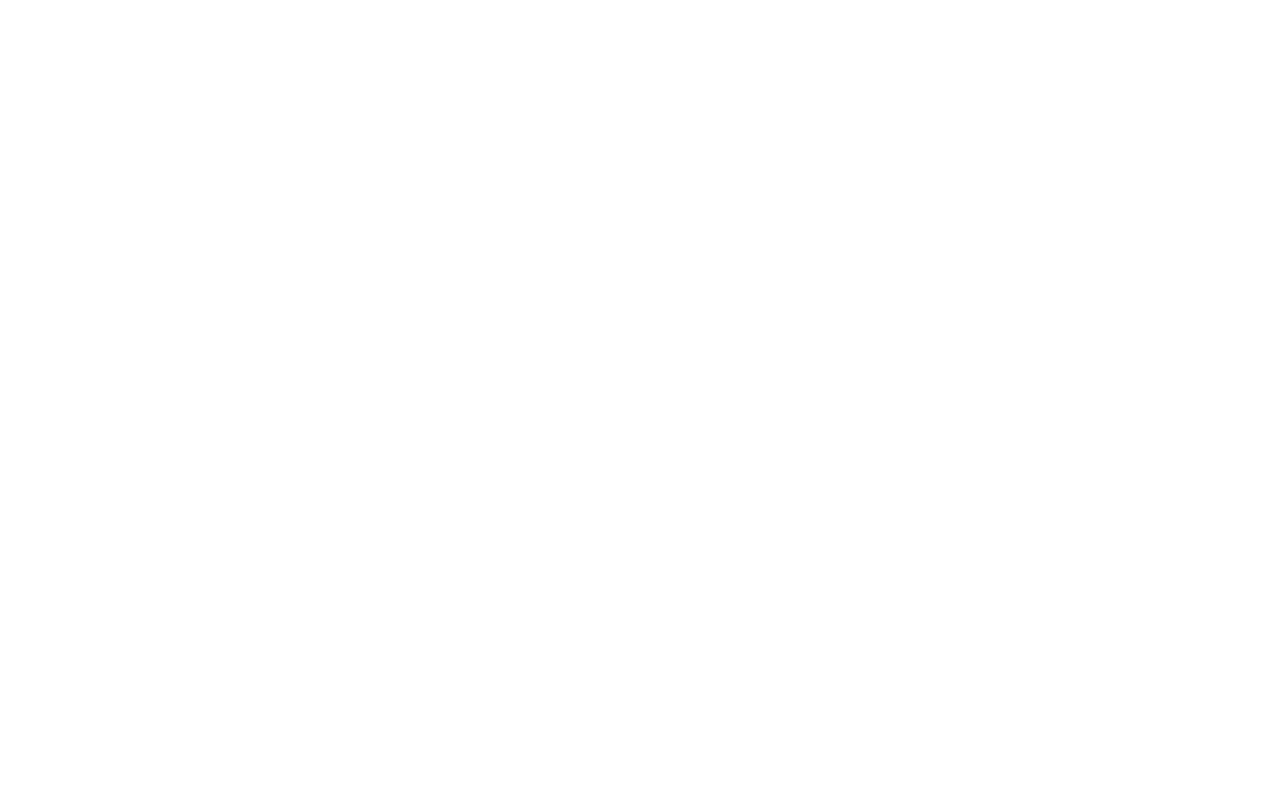
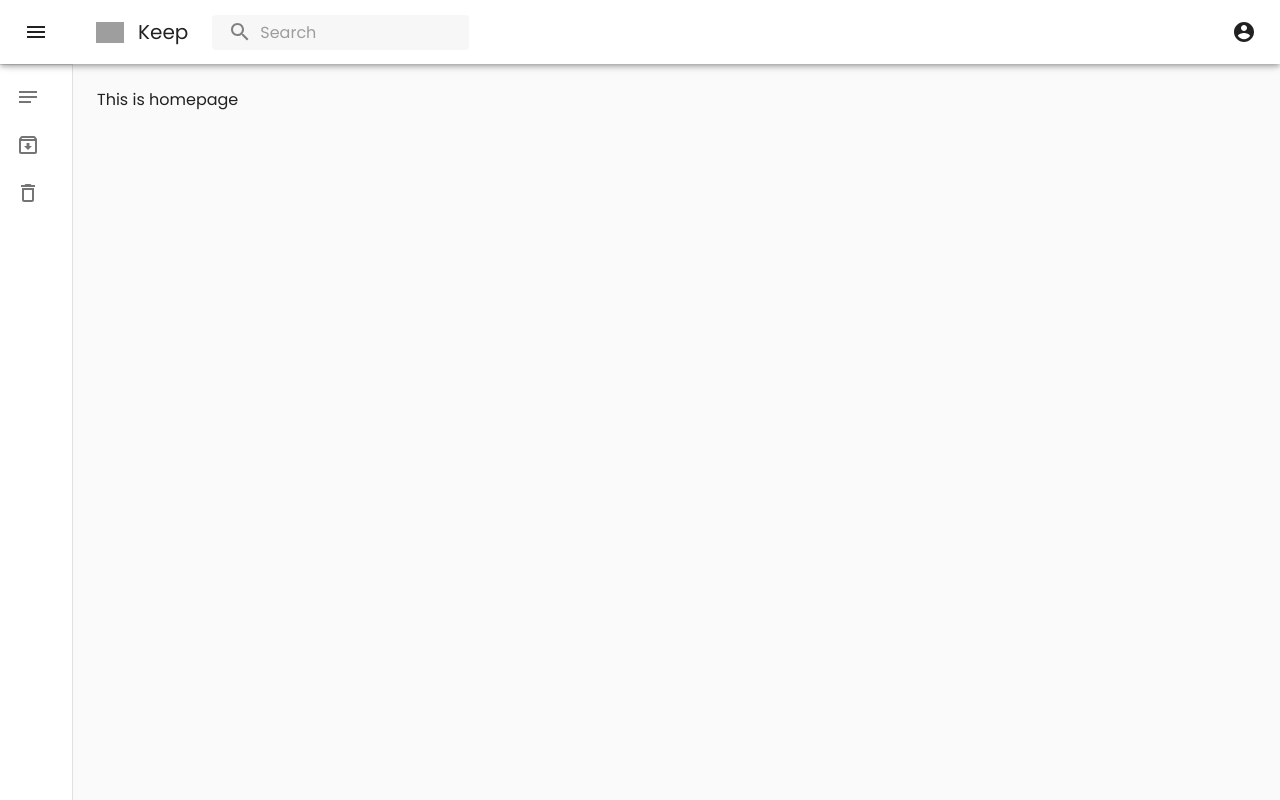
Before and after one commit to seongjinbrian/notecard, a React (Create React App) app: page /home in a window 1280 px wide. Built offline with nearby package versions, Linux system fonts and the light colour scheme; grey boxes are pictures that could not be loaded.

Commit message:
created header with search bar and sidebar with mini icons

```diff
--- a/public/index.html
+++ b/public/index.html
@@ -2,7 +2,10 @@
 <html lang="en">
   <head>
     <meta charset="utf-8" />
-    <link rel="icon" href="%PUBLIC_URL%/favicon.ico" />
+    <link
+      rel="icon"
+      href="https://assets.materialup.com/uploads/ef2f0ee0-6f32-478c-b160-f52a308ee211/preview"
+    />
     <meta name="viewport" content="width=device-width, initial-scale=1" />
     <meta name="theme-color" content="#000000" />
     <meta
@@ -10,6 +13,11 @@
       content="Web site created using create-react-app"
     />
     <link rel="apple-touch-icon" href="%PUBLIC_URL%/logo192.png" />
+    <link rel="preconnect" href="https://fonts.gstatic.com" />
+    <link
+      href="https://fonts.googleapis.com/css2?family=Poppins&display=swap"
+      rel="stylesheet"
+    />
     <!--
       manifest.json provides metadata used when your web app is installed on a
       user's mobile device or desktop. See https://developers.google.com/web/fundamentals/web-app-manifest/
@@ -24,7 +32,7 @@
       work correctly both with client-side routing and a non-root public URL.
       Learn how to configure a non-root public URL by running `npm run build`.
     -->
-    <title>Google keeps</title>
+    <title>Google Keep</title>
   </head>
   <body>
     <noscript>You need to enable JavaScript to run this app.</noscript>
--- a/src/App.tsx
+++ b/src/App.tsx
@@ -2,8 +2,10 @@
 import "./App.css";
 import { BrowserRouter, Route, Switch } from "react-router-dom";
 import { authorization } from "./fb";
-import Loading from "./pages/Loading";
-import Auth from "./components/Auth";
+import Loading from "./components/Loading";
+import Auth from "./pages/Auth";
+import Home from "./pages/Home";
+import Archive from "./pages/Archive";
 function App() {
   return (
     <div>
@@ -11,6 +13,8 @@
         <BrowserRouter>
           <Switch>
             <Route exact path="/" component={Auth} />
+            <Route exact path="/home" component={Home} />
+            <Route exact path="/archive" component={Archive} />
           </Switch>
         </BrowserRouter>
       </Suspense>
--- /dev/null
+++ b/src/components/Header.tsx
@@ -0,0 +1,249 @@
+import React from "react";
+import clsx from "clsx";
+import { fade, makeStyles, useTheme } from "@material-ui/core/styles";
+import Drawer from "@material-ui/core/Drawer";
+import AppBar from "@material-ui/core/AppBar";
+import Toolbar from "@material-ui/core/Toolbar";
+import List from "@material-ui/core/List";
+import CssBaseline from "@material-ui/core/CssBaseline";
+import Typography from "@material-ui/core/Typography";
+import Divider from "@material-ui/core/Divider";
+import IconButton from "@material-ui/core/IconButton";
+import MenuIcon from "@material-ui/icons/Menu";
+import ChevronLeftIcon from "@material-ui/icons/ChevronLeft";
+import ChevronRightIcon from "@material-ui/icons/ChevronRight";
+import ListItem from "@material-ui/core/ListItem";
+import ListItemIcon from "@material-ui/core/ListItemIcon";
+import SearchIcon from "@material-ui/icons/Search";
+import ListItemText from "@material-ui/core/ListItemText";
+import ArchiveOutlinedIcon from "@material-ui/icons/ArchiveOutlined";
+import DeleteOutlinedIcon from "@material-ui/icons/DeleteOutlined";
+import NotesIcon from "@material-ui/icons/Notes";
+import AccountCircle from "@material-ui/icons/AccountCircle";
+import { InputBase } from "@material-ui/core";
+
+const drawerWidth = 240;
+
+const useStyles = makeStyles((theme) => ({
+  appBar: {
+    zIndex: theme.zIndex.drawer + 1,
+    transition: theme.transitions.create(["width", "margin"], {
+      easing: theme.transitions.easing.sharp,
+      duration: theme.transitions.duration.leavingScreen,
+    }),
+  },
+  appBarShift: {
+    marginLeft: drawerWidth,
+    width: `calc(100% - ${drawerWidth}px)`,
+    transition: theme.transitions.create(["width", "margin"], {
+      easing: theme.transitions.easing.sharp,
+      duration: theme.transitions.duration.enteringScreen,
+    }),
+  },
+  menuButton: {
+    marginRight: 36,
+  },
+  hide: {
+    display: "none",
+  },
+  drawer: {
+    width: drawerWidth,
+    flexShrink: 0,
+    whiteSpace: "nowrap",
+  },
+  drawerOpen: {
+    width: drawerWidth,
+    transition: theme.transitions.create("width", {
+      easing: theme.transitions.easing.sharp,
+      duration: theme.transitions.duration.enteringScreen,
+    }),
+  },
+  drawerClose: {
+    transition: theme.transitions.create("width", {
+      easing: theme.transitions.easing.sharp,
+      duration: theme.transitions.duration.leavingScreen,
+    }),
+    overflowX: "hidden",
+    width: theme.spacing(7) + 1,
+    [theme.breakpoints.up("sm")]: {
+      width: theme.spacing(9) + 1,
+    },
+  },
+  toolbar: {
+    display: "flex",
+    alignItems: "center",
+    justifyContent: "flex-end",
+    padding: theme.spacing(0, 1),
+    // necessary for content to be below app bar
+    ...theme.mixins.toolbar,
+  },
+  logo: {
+    width: "2em",
+    marginRight: "1em",
+  },
+  search: {
+    position: "relative",
+    borderRadius: theme.shape.borderRadius,
+    backgroundColor: fade(theme.palette.primary.light, 0.15),
+    "&:hover": {
+      backgroundColor: fade(theme.palette.primary.light, 0.25),
+    },
+    marginRight: theme.spacing(2),
+    marginLeft: 0,
+    width: "100%",
+    [theme.breakpoints.up("sm")]: {
+      marginLeft: theme.spacing(3),
+      width: "auto",
+    },
+  },
+  searchIcon: {
+    padding: theme.spacing(0, 2),
+    height: "100%",
+    position: "absolute",
+    pointerEvents: "none",
+    display: "flex",
+    alignItems: "center",
+    justifyContent: "center",
+    color: "gray",
+  },
+  inputRoot: {
+    color: "inherit",
+  },
+  inputInput: {
+    padding: theme.spacing(1, 1, 1, 0),
+    // vertical padding + font size from searchIcon
+    paddingLeft: `calc(1em + ${theme.spacing(4)}px)`,
+    transition: theme.transitions.create("width"),
+    width: "100%",
+    [theme.breakpoints.up("md")]: {
+      width: "20ch",
+    },
+  },
+  sectionDesktop: {
+    display: "none",
+    [theme.breakpoints.up("md")]: {
+      display: "flex",
+    },
+  },
+  grow: {
+    flexGrow: 1,
+  },
+}));
+
+export default function MiniDrawer() {
+  const classes = useStyles();
+  const theme = useTheme();
+  const [open, setOpen] = React.useState(false);
+
+  const handleDrawerOpen = () => {
+    setOpen(true);
+  };
+
+  const handleDrawerClose = () => {
+    setOpen(false);
+  };
+
+  return (
+    <>
+      <CssBaseline />
+      <AppBar
+        position="fixed"
+        className={clsx(classes.appBar, {
+          [classes.appBarShift]: open,
+        })}
+      >
+        <Toolbar>
+          <IconButton
+            color="inherit"
+            aria-label="open drawer"
+            onClick={handleDrawerOpen}
+            edge="start"
+            className={clsx(classes.menuButton, {
+              [classes.hide]: open,
+            })}
+          >
+            <MenuIcon />
+          </IconButton>
+          <img
+            className={classes.logo}
+            src="https://upload.wikimedia.org/wikipedia/commons/thumb/e/e5/Google_Keep_icon_%282020%29.svg/1200px-Google_Keep_icon_%282020%29.svg.png"
+            alt=""
+          />
+          <Typography variant="h6" noWrap>
+            Keep
+          </Typography>
+          <div className={classes.search}>
+            <div className={classes.searchIcon}>
+              <SearchIcon />
+            </div>
+            <InputBase
+              placeholder="Search"
+              classes={{
+                root: classes.inputRoot,
+                input: classes.inputInput,
+              }}
+              inputProps={{ "aria-label": "search" }}
+            />
+          </div>
+          <div className={classes.grow} />
+          <div className={classes.sectionDesktop}>
+            <IconButton
+              edge="end"
+              aria-label="account of current user"
+              aria-haspopup="true"
+              color="inherit"
+            >
+              <AccountCircle />
+            </IconButton>
+          </div>
+        </Toolbar>
+      </AppBar>
+      <Drawer
+        variant="permanent"
+        className={clsx(classes.drawer, {
+          [classes.drawerOpen]: open,
+          [classes.drawerClose]: !open,
+        })}
+        classes={{
+          paper: clsx({
+            [classes.drawerOpen]: open,
+            [classes.drawerClose]: !open,
+          }),
+        }}
+      >
+        <div className={classes.toolbar}>
+          <IconButton onClick={handleDrawerClose}>
+            {theme.direction === "rtl" ? (
+              <ChevronRightIcon />
+            ) : (
+              <ChevronLeftIcon />
+            )}
+          </IconButton>
+        </div>
+        <Divider />
+        <List>
+          <ListItem button key={"Notes"}>
+            <ListItemIcon>
+              <NotesIcon />
+            </ListItemIcon>
+            <ListItemText primary={"Notes"} />
+          </ListItem>
+
+          <ListItem button key={"Archive"}>
+            <ListItemIcon>
+              <ArchiveOutlinedIcon />
+            </ListItemIcon>
+            <ListItemText primary={"Archive"} />
+          </ListItem>
+
+          <ListItem button key={"Trash"}>
+            <ListItemIcon>
+              <DeleteOutlinedIcon />
+            </ListItemIcon>
+            <ListItemText primary={"Trash"} />
+          </ListItem>
+        </List>
+      </Drawer>
+    </>
+  );
+}
--- a/src/index.tsx
+++ b/src/index.tsx
@@ -1,14 +1,32 @@
-import React from 'react';
-import ReactDOM from 'react-dom';
-import './index.css';
-import App from './App';
-import reportWebVitals from './reportWebVitals';
+import ReactDOM from "react-dom";
+import "./index.css";
+import App from "./App";
+import reportWebVitals from "./reportWebVitals";
+import { createMuiTheme, ThemeProvider } from "@material-ui/core";
+
+const theme = createMuiTheme({
+  palette: {
+    type: "light",
+    primary: {
+      main: "#ffffff",
+      dark: "#484848",
+      light: "#cacaca",
+    },
+    secondary: {
+      main: "#212121",
+      dark: "#484848",
+    },
+  },
+  typography: {
+    fontFamily: "Poppins",
+  },
+});
 
 ReactDOM.render(
-  <React.StrictMode>
+  <ThemeProvider theme={theme}>
     <App />
-  </React.StrictMode>,
-  document.getElementById('root')
+  </ThemeProvider>,
+  document.getElementById("root")
 );
 
 // If you want to start measuring performance in your app, pass a function
--- /dev/null
+++ b/src/pages/Archive.tsx
@@ -0,0 +1,36 @@
+import { makeStyles, Typography } from "@material-ui/core";
+import { FC } from "react";
+import Header from "../components/Header";
+
+const useStyles = makeStyles((theme) => ({
+  root: {
+    display: "flex",
+  },
+  toolbar: {
+    display: "flex",
+    alignItems: "center",
+    justifyContent: "flex-end",
+    padding: theme.spacing(0, 1),
+    // necessary for content to be below app bar
+    ...theme.mixins.toolbar,
+  },
+  content: {
+    flexGrow: 1,
+    padding: theme.spacing(3),
+  },
+}));
+
+const Archive: FC = () => {
+  const classes = useStyles();
+  return (
+    <div className={classes.root}>
+      <Header />
+      <main className={classes.content}>
+        <div className={classes.toolbar} />
+        <Typography paragraph>This is archive page</Typography>
+      </main>
+    </div>
+  );
+};
+
+export default Archive;
--- /dev/null
+++ b/src/pages/Home.tsx
@@ -0,0 +1,36 @@
+import { makeStyles, Typography } from "@material-ui/core";
+import { FC } from "react";
+import Header from "../components/Header";
+
+const useStyles = makeStyles((theme) => ({
+  root: {
+    display: "flex",
+  },
+  toolbar: {
+    display: "flex",
+    alignItems: "center",
+    justifyContent: "flex-end",
+    padding: theme.spacing(0, 1),
+    // necessary for content to be below app bar
+    ...theme.mixins.toolbar,
+  },
+  content: {
+    flexGrow: 1,
+    padding: theme.spacing(3),
+  },
+}));
+
+const Home: FC = () => {
+  const classes = useStyles();
+  return (
+    <div className={classes.root}>
+      <Header />
+      <main className={classes.content}>
+        <div className={classes.toolbar} />
+        <Typography paragraph>This is homepage</Typography>
+      </main>
+    </div>
+  );
+};
+
+export default Home;
--- a/tsconfig.json
+++ b/tsconfig.json
@@ -10,7 +10,6 @@
     "skipLibCheck": true,
     "esModuleInterop": true,
     "allowSyntheticDefaultImports": true,
-    "strict": true,
     "forceConsistentCasingInFileNames": true,
     "noFallthroughCasesInSwitch": true,
     "module": "esnext",
@@ -18,7 +17,8 @@
     "resolveJsonModule": true,
     "isolatedModules": true,
     "noEmit": true,
-    "jsx": "react-jsx"
+    "jsx": "react-jsx",
+    "strict": true
   },
   "include": [
     "src"
```
Also changed, not shown: package.json (+8 -1 lines), src/components/Loading.tsx (renamed from src/pages/Loading.tsx), src/pages/Auth.tsx (renamed from src/components/Auth.tsx), 2 other files (tests, documents, lock files or other folders).
